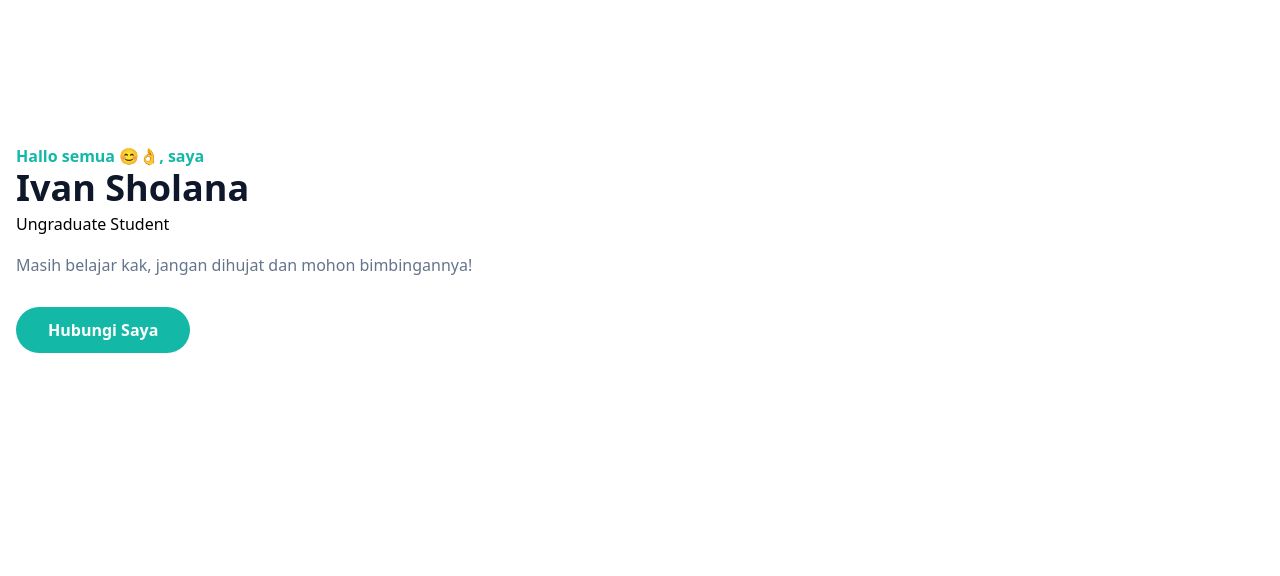
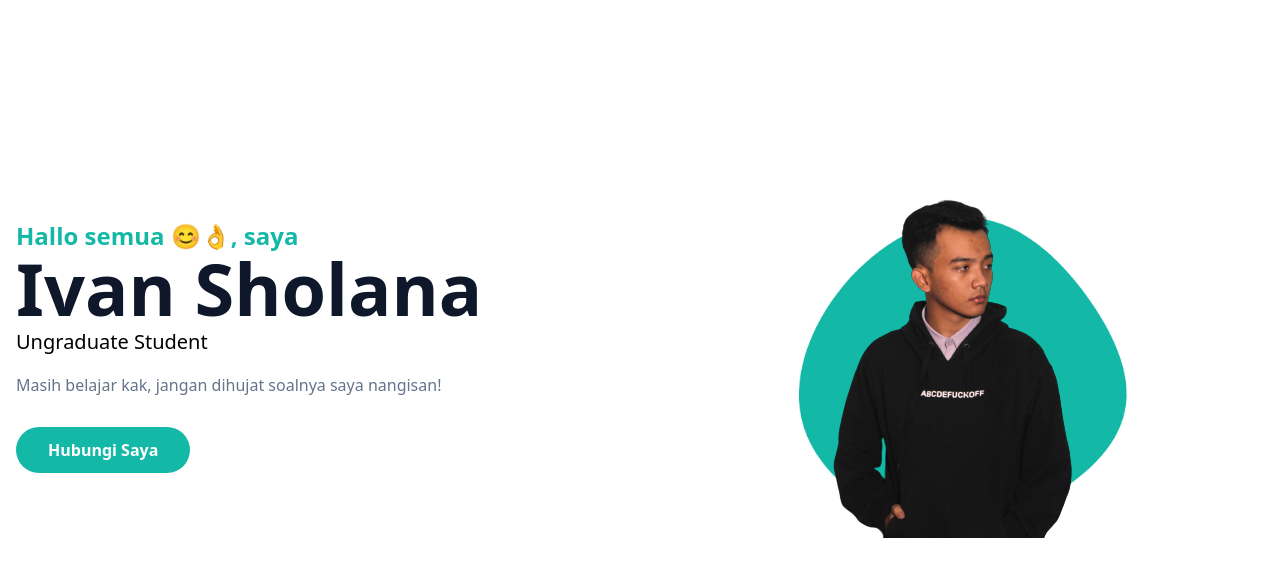
Before and after one commit to IvanSholana/Profile, a website: page src/portofolio.html in a window 1280 px wide. Drawn offline with Linux system fonts and the light colour scheme.

Commit message:
new commit

```diff
--- a/src/portofolio.html
+++ b/src/portofolio.html
@@ -14,17 +14,22 @@
     <section id="home" class="pt-36">
         <div class="container">
             <div class="flex flex-wrap">
-                <div class="w-full self-center px-4">
-                    <h1 class="text-base text-primary font-semibold">Hallo semua 😊👌, saya<span
-                            class="font-bold block text-4xl text-slate-900">Ivan Sholana</span> </h1>
-                    <h2 class="mt-1">Ungraduate Student</h2>
-                    <p class="font-medium mt-4 text-slate-500 leading-relaxed mb-10">Masih belajar kak, jangan dihujat
-                        dan mohon bimbingannya!</p>
+                <div class="w-full self-center px-4 lg:w-1/2">
+                    <h1 class="text-base text-primary font-semibold lg:text-2xl">Hallo semua 😊👌, saya<span
+                            class="font-bold block lg:text-7xl text-4xl text-slate-900">Ivan Sholana</span> </h1>
+                    <h2 class="mt-1 lg:text-xl">Ungraduate Student</h2>
+                    <p class="font-medium mt-4 text-slate-500 leading-relaxed mb-10 ">Masih belajar kak, jangan dihujat
+                        soalnya saya nangisan!</p>
                     <a href="#"
                         class="bg-primary py-3 px-8 text-white font-semibold rounded-full hover:opacity-80 transition duration-300 ease-in-out">Hubungi
                         Saya</a>
                 </div>
-                <div class="w-full"></div>
+                <div class="w-full self-end px-4 lg:w-1/2">
+                    <div class="relative mt-8 flex justify-center">
+                        <img src="../dist/img/profile.png" alt="Ivan Sholana" class="brightness-125 max-w-full mx-auto">
+                        <img src="../dist/img/Screenshot_2023-04-23_055700-removebg-preview.png" alt="" class="absolute lg:-top-10 -z-10 mx-auto scale-75">
+                    </div>
+                </div>
             </div>
         </div>
     </section>
```
Also changed, not shown: dist/img/Screenshot_2023-04-23_055700-removebg-preview.png (added), dist/img/blob.svg (added), dist/img/profile.png (added), dist/output.css.
